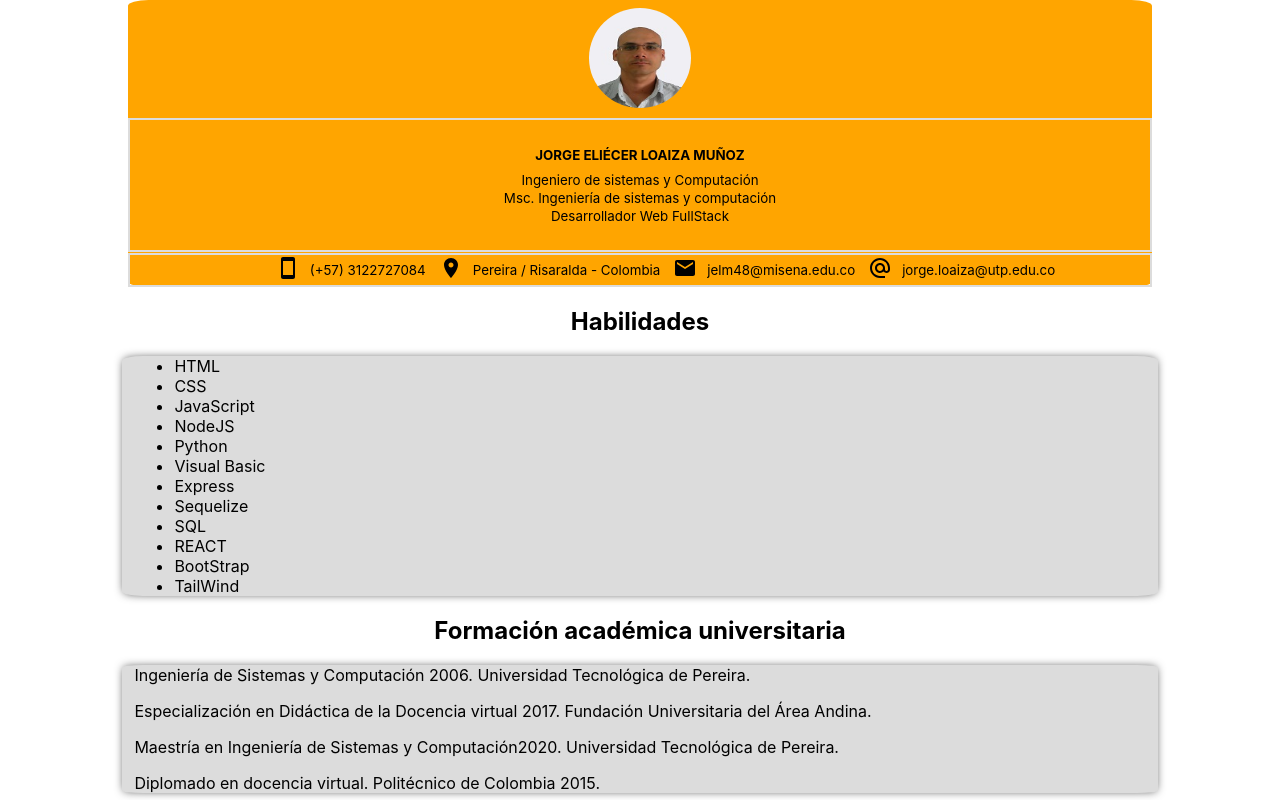
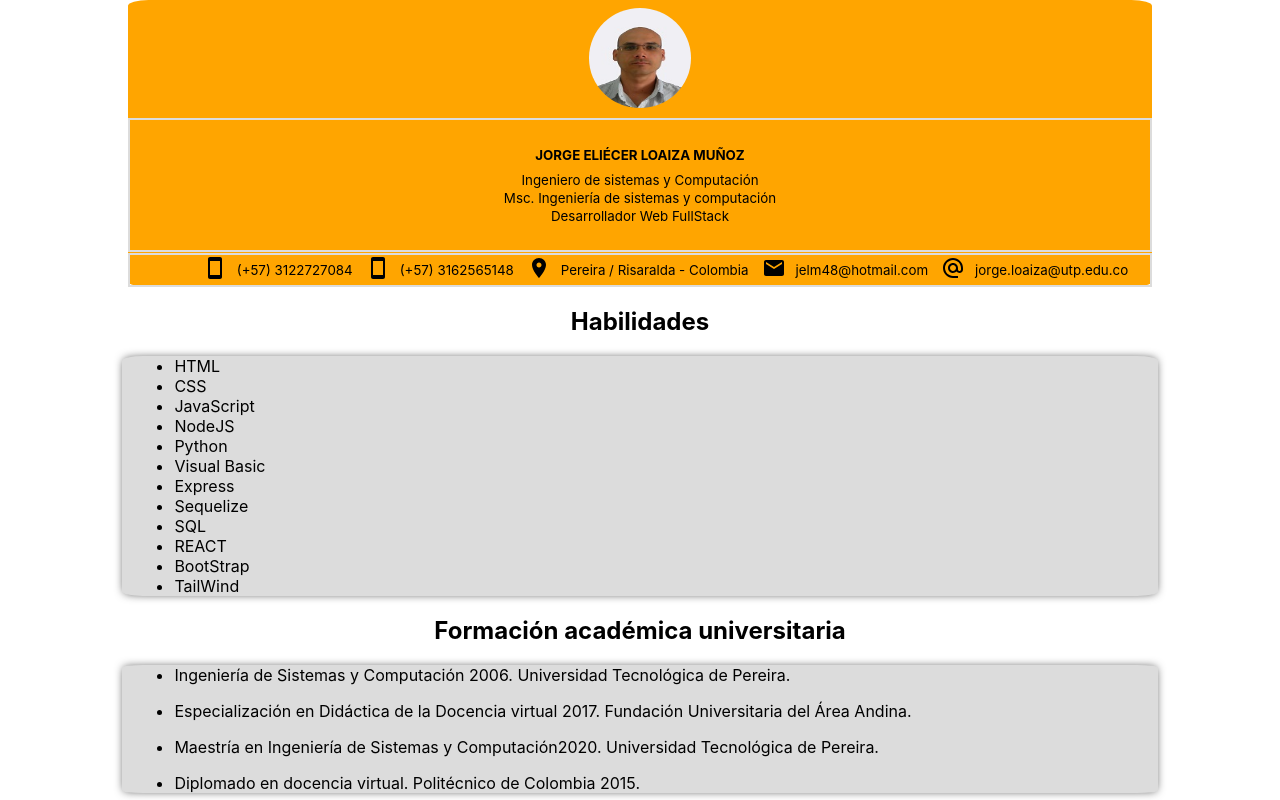
Before and after one commit to jorgeloaiza48/myCV, a React (Create React App) app: page / in a window 1280 px wide. Shown: the top 800 px of the page. Built offline with nearby package versions, Linux system fonts and the light colour scheme.

Commit message:
actualizando

```diff
--- a/src/components/header/Header.jsx
+++ b/src/components/header/Header.jsx
@@ -12,7 +12,7 @@ export default function Header() {
   return (
     <div className='header'>
         <div className="headerPhoto">
-          <img src={fotopersonal} alt="foto-personal" className={"headerPhotoImg"}/>
+          <img src={fotopersonal} alt="foto-personal" className="headerPhotoImg"/>
         </div>
         <div className="headerNombres">
           <h1>JORGE ELIÉCER LOAIZA MUÑOZ</h1>
@@ -23,8 +23,9 @@ export default function Header() {
         <div className="headerContacto">
           <ul className='contactList'>
               <li className='contactListItem'><p><SmartphoneIcon/></p>    <p>(+57) 3122727084</p></li>
+              <li className='contactListItem'><p><SmartphoneIcon/></p>    <p>(+57) 3162565148</p></li>
               <li className='contactListItem'><p><LocationOnIcon/></p>    <p>Pereira / Risaralda - Colombia</p></li>
-              <li className='contactListItem'><p><EmailIcon/></p> <p>jelm48@misena.edu.co</p></li>
+              <li className='contactListItem'><p><EmailIcon/></p> <p>jelm48@hotmail.com</p></li>
               <li className='contactListItem'><p><AlternateEmailIcon/></p> <p>jorge.loaiza@utp.edu.co</p></li>
           </ul>
         </div>
--- a/src/components/main/Main.js
+++ b/src/components/main/Main.js
@@ -23,17 +23,19 @@ function Main() {
       </div>
       <h2>Formación académica universitaria</h2>
       <div className="cvMain">
-            <p>Ingeniería de Sistemas y Computación 2006. Universidad Tecnológica de Pereira.</p>
-            <p>Especialización en Didáctica de la Docencia virtual 2017. Fundación Universitaria del Área Andina. </p>
-            <p>Maestría en Ingeniería de Sistemas y Computación2020. Universidad Tecnológica de Pereira.</p>
-            <p>Diplomado en docencia virtual. Politécnico de Colombia 2015.</p>
+        <ul>
+          <li><p>Ingeniería de Sistemas y Computación 2006. Universidad Tecnológica de Pereira.</p></li>
+          <li><p>Especialización en Didáctica de la Docencia virtual 2017. Fundación Universitaria del Área Andina. </p></li>
+          <li><p>Maestría en Ingeniería de Sistemas y Computación2020. Universidad Tecnológica de Pereira.</p></li>
+          <li><p>Diplomado en docencia virtual. Politécnico de Colombia 2015.</p></li>
+        </ul>
       </div>
       <h2>Experiencia laboral</h2>
       <div className="cvMain">
         <p><strong>Desarrollador WebFullStack.</strong> Digital House. 6 meses. Tecnologías empleadas: HTML, CSS, JAVASCRIPT, NODEJS, REACT
           SEQUELIZE, EXPRESS, SQL. Proyecto desarrollado: https://myecommerce.onrender.com/</p>
         <p><strong>Docente y asesor del área informática.</strong> Magisterio RISARALDA. 16 meses. Tecnologías empleadas: C++, VISUALBASIC</p>
-          <p><strong>Instructor de informática. (ANÁLISIS Y DESARROLLO DE SOFTWARE, EXCEL AVANZADO, BD, ESTADÍSTICA, MATEMÁTICA, ÁLGEBRA).</strong>SENA. 13 Años. Tecnologías empleadas: PYTHON, VISUALBASIC, SQL, HTML, CSS, JavaScript, NODE JS, REACTJS, TAILWINDCSS, BOOTSTRAP</p>
+        <p><strong>Instructor de informática. (ANÁLISIS Y DESARROLLO DE SOFTWARE, EXCEL AVANZADO, BD, ESTADÍSTICA, MATEMÁTICA, ÁLGEBRA).</strong>SENA. 14 Años. Tecnologías empleadas: PYTHON, VISUALBASIC, SQL, HTML, CSS, JavaScript, NODE JS, REACTJS, TAILWINDCSS, BOOTSTRAP</p>
         <p><strong></strong></p>
       </div>
       <h2>Proyectos desarrollados</h2>
```
Also changed, not shown: src/components/main/main.css (+15 -12 lines). Lines whose indentation alone changed are shown as unchanged.
